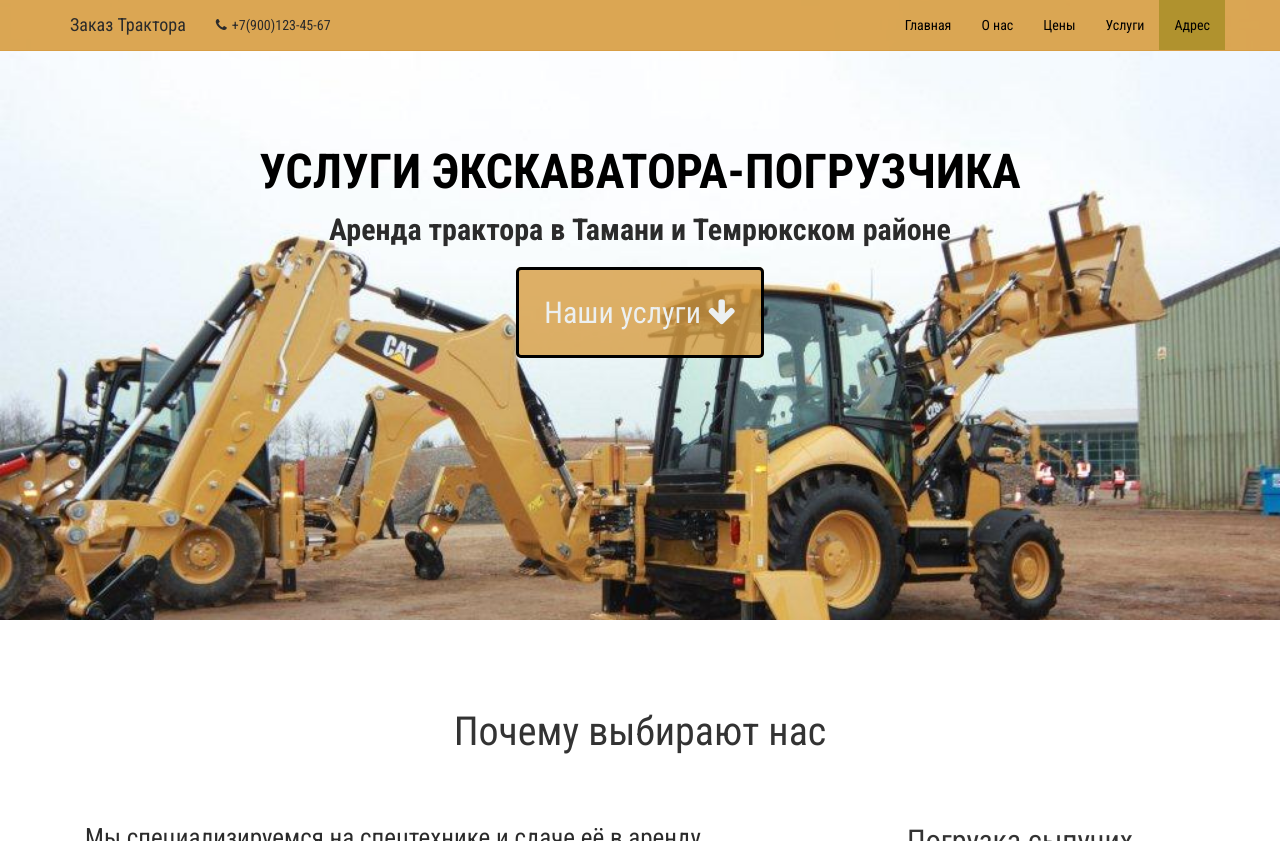
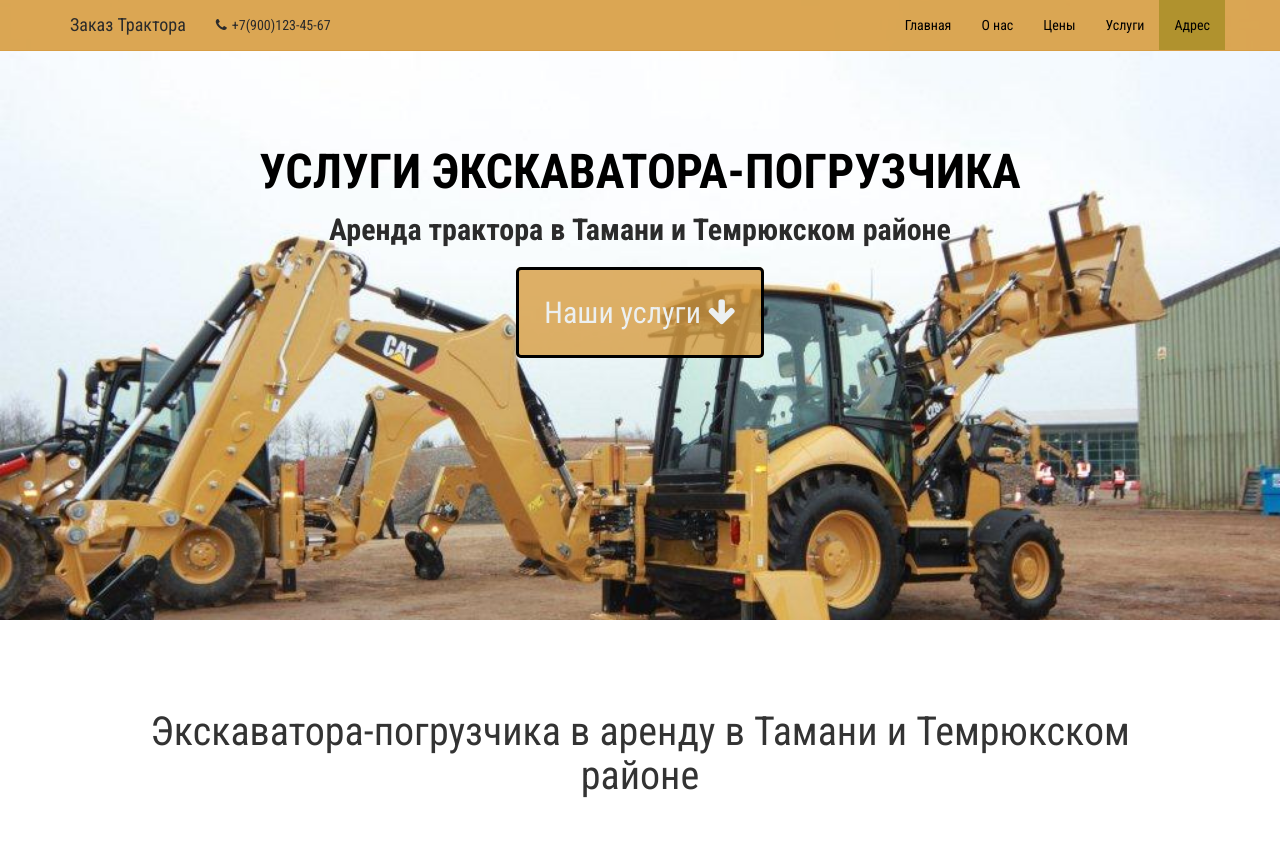
Before and after one commit to romanovdm/romanovdm.github.io, a plain HTML site: page traktor/index.html in a window 1280 px wide. Shown: the top 841 px of the page. Drawn offline with nearby package versions, Linux system fonts and the light colour scheme.

Commit message:
new text

```diff
--- a/traktor/index.html
+++ b/traktor/index.html
@@ -72,7 +72,7 @@
 </header>
 <div class="container"  id="main">
 	<div class="row">
-			<h1 class="text-center">Почему выбирают нас</h1>
+			<h1 class="text-center">Экскаватора-погрузчика в аренду в Тамани и Темрюкском районе</h1>
 	</div>
 	<div class="row">
 		<div class="col-lg-8 col-md-8 col-sm-12">
```
